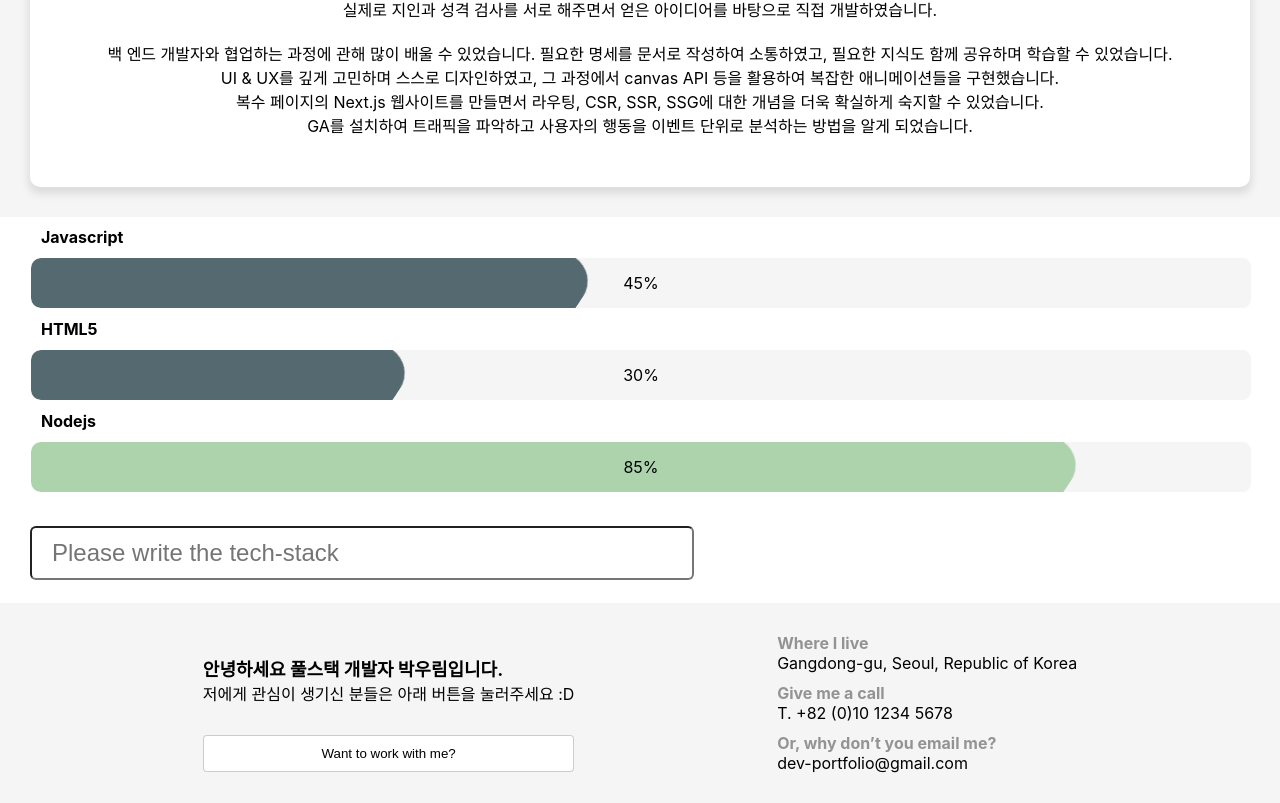
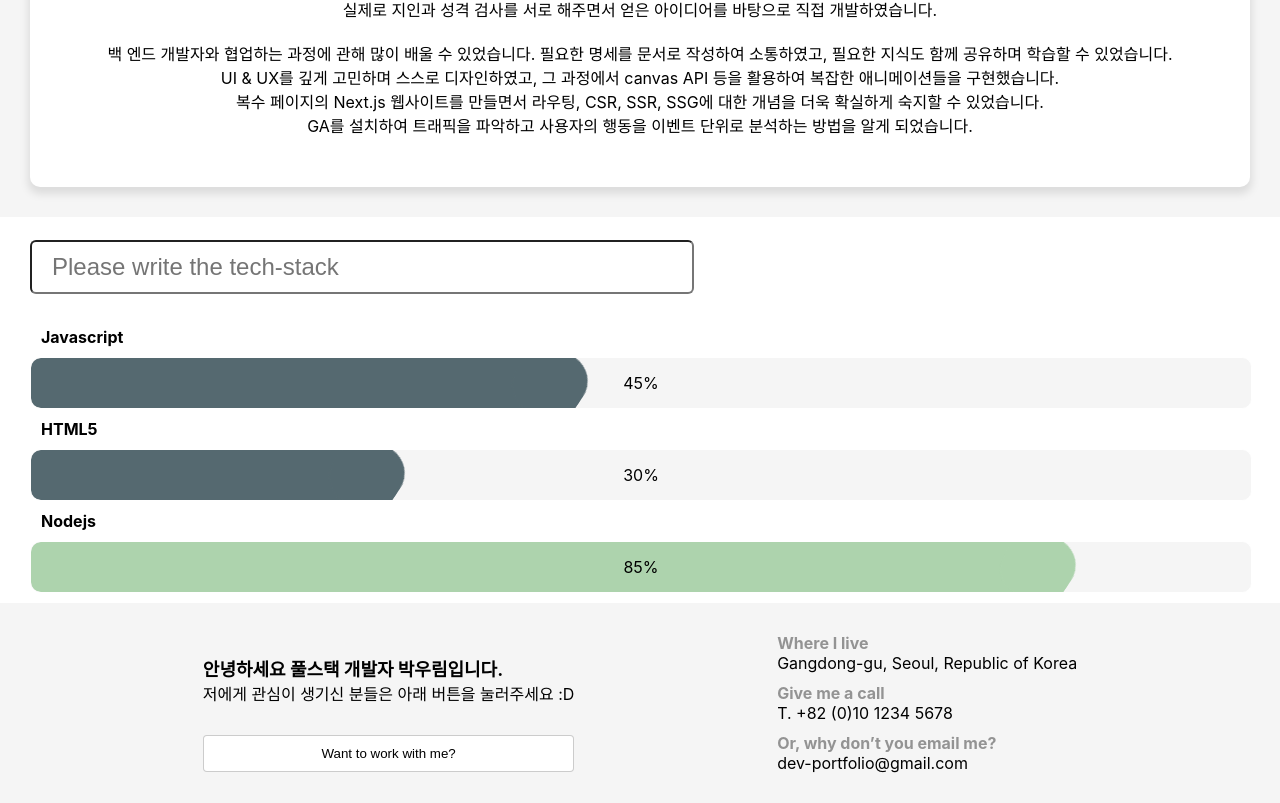
Before and after one commit to modern-agile-team/dev-portfolio, a React (Create React App) app in the folder app/: page / in a window 1280 px wide. Shown: the part 1017-1820 px from the top of the page. Built offline with nearby package versions, Linux system fonts and the light colour scheme; no server answers.

Commit message:
Update TechStackInput position for moving above TechStacks

```diff
--- a/app/src/App.tsx
+++ b/app/src/App.tsx
@@ -35,8 +35,8 @@ function App() {
         <Item />
       </Gallery>
       <Intro />
+      <TechStackInput />
       <TechStacks techStacks={techStacksDefault} />
-      <TechStackInput />
       <Contact />
     </>
   );
```
